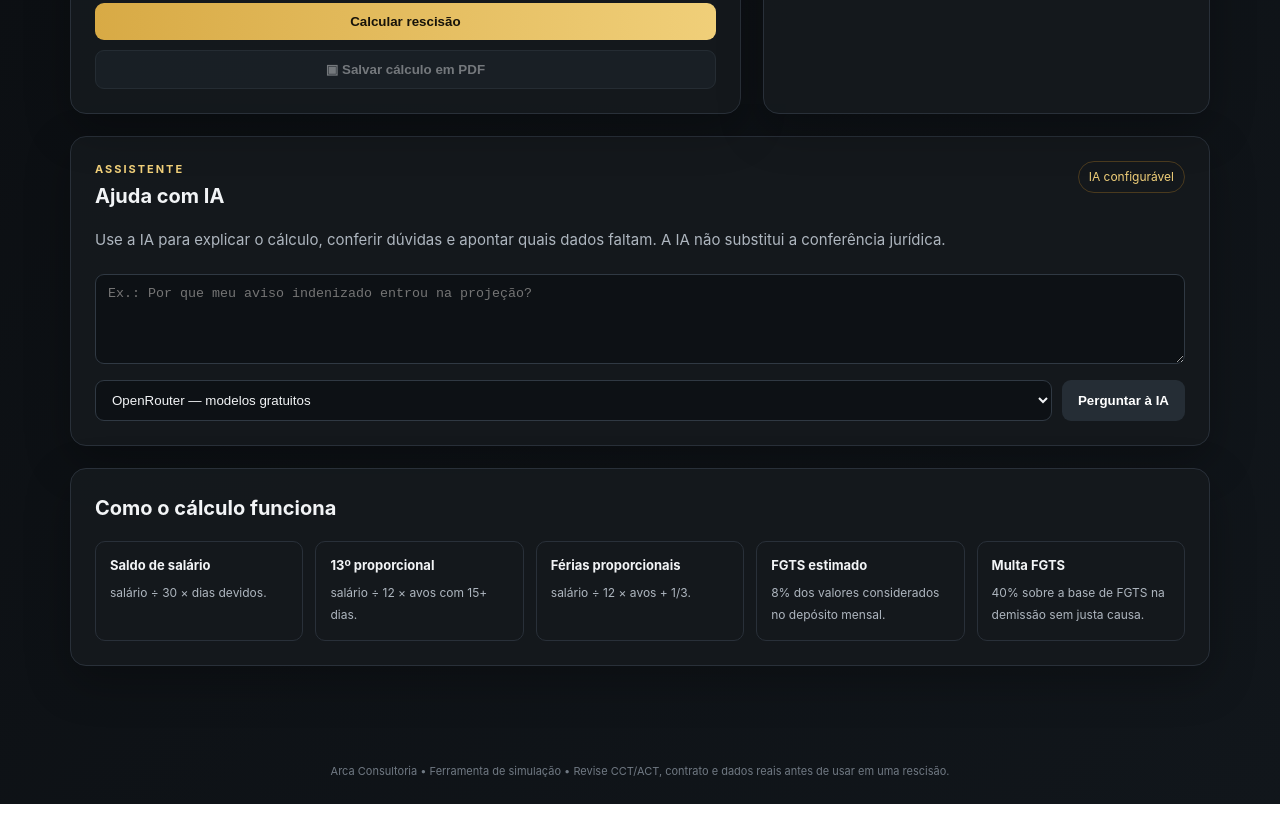
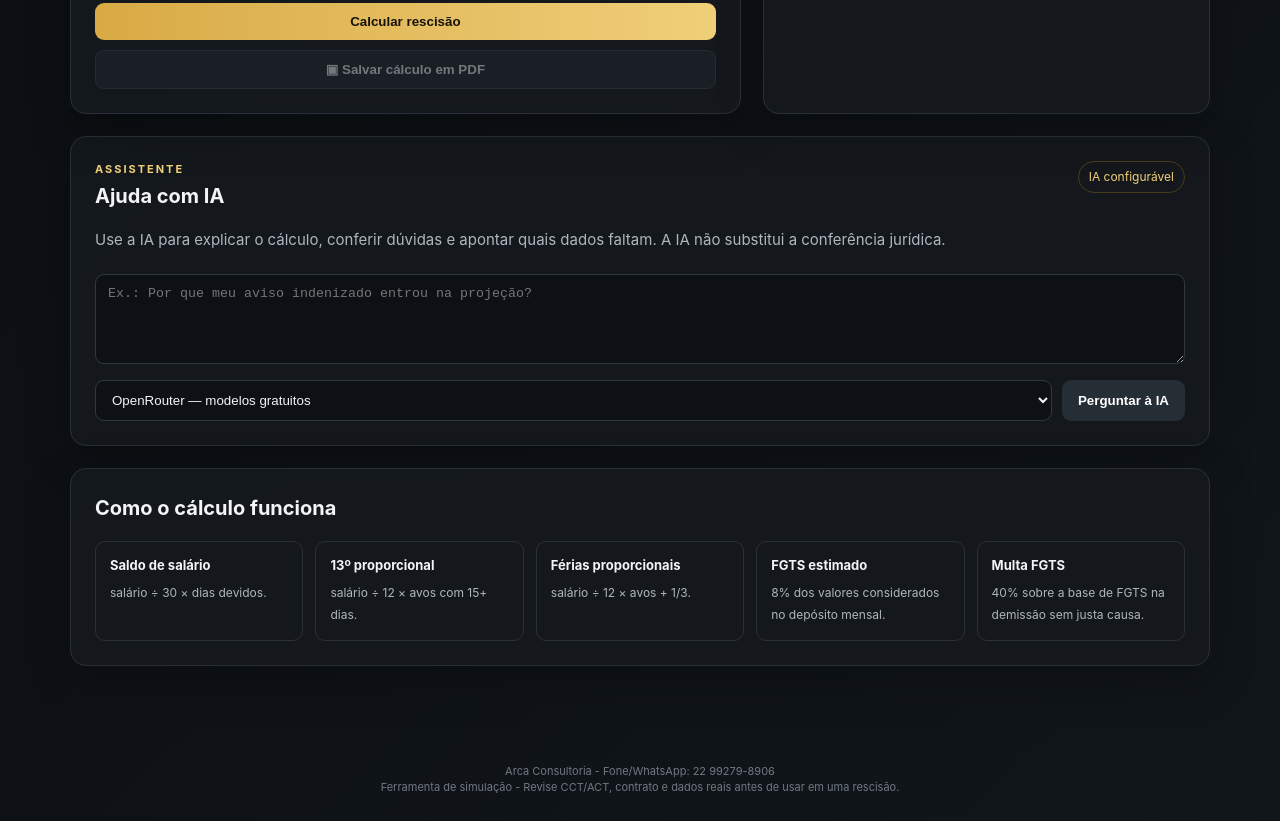
Before and after one commit to arcatechsolucoes-cloud/arca-consultoria, a website: page calculadora-trabalhista-arca/public/index.html in a window 1280 px wide. Shown: the part 1293-2114 px from the top of the page. Drawn offline with Linux system fonts and the light colour scheme.

Commit message:
Add files via upload

```diff
--- a/calculadora-trabalhista-arca/public/index.html
+++ b/calculadora-trabalhista-arca/public/index.html
@@ -119,7 +119,7 @@
   </section>
 </main>
 
-<footer>Arca Consultoria • Ferramenta de simulação • Revise CCT/ACT, contrato e dados reais antes de usar em uma rescisão.</footer>
+<footer>Arca Consultoria - Fone/WhatsApp: 22 99279-8906<br>Ferramenta de simulação - Revise CCT/ACT, contrato e dados reais antes de usar em uma rescisão.</footer>
 <script src="/app.js"></script>
 </body>
 </html>
```
